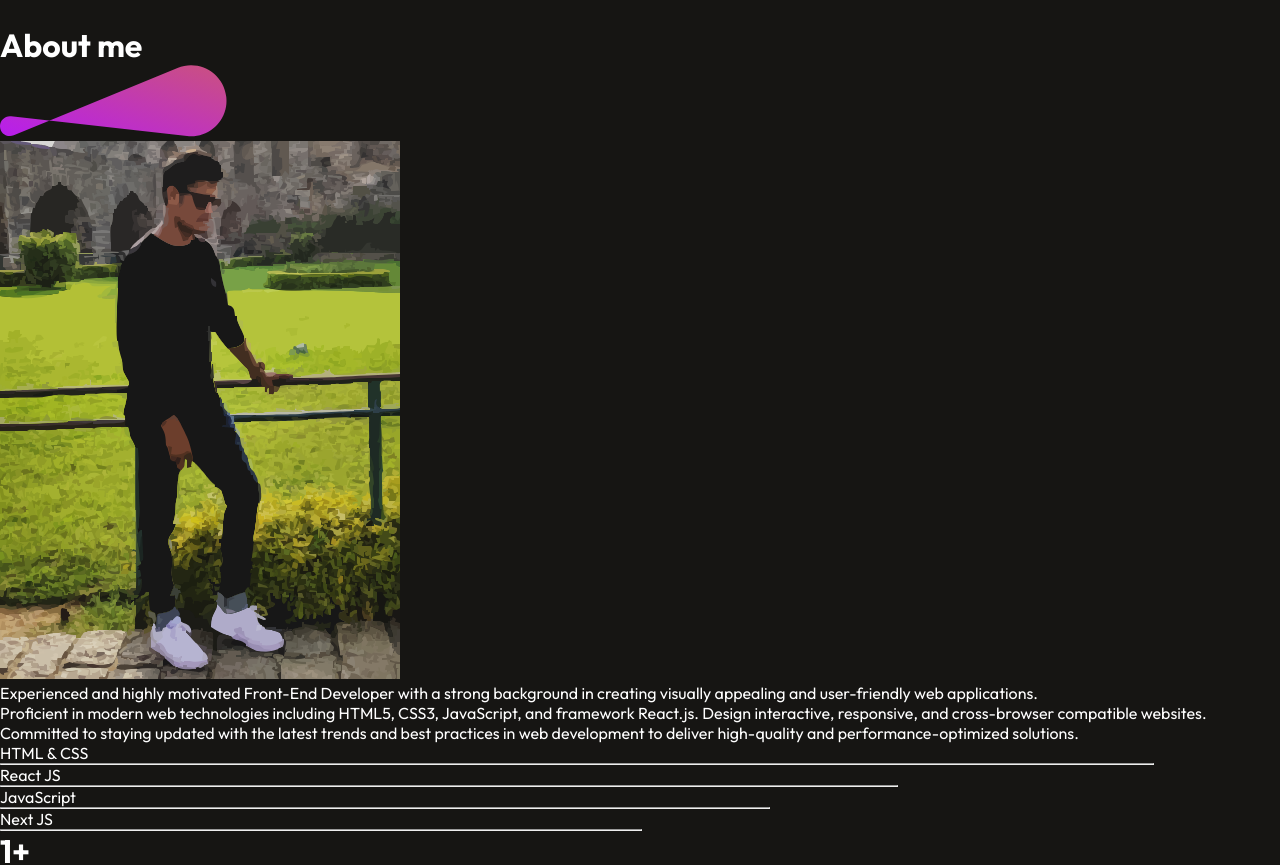
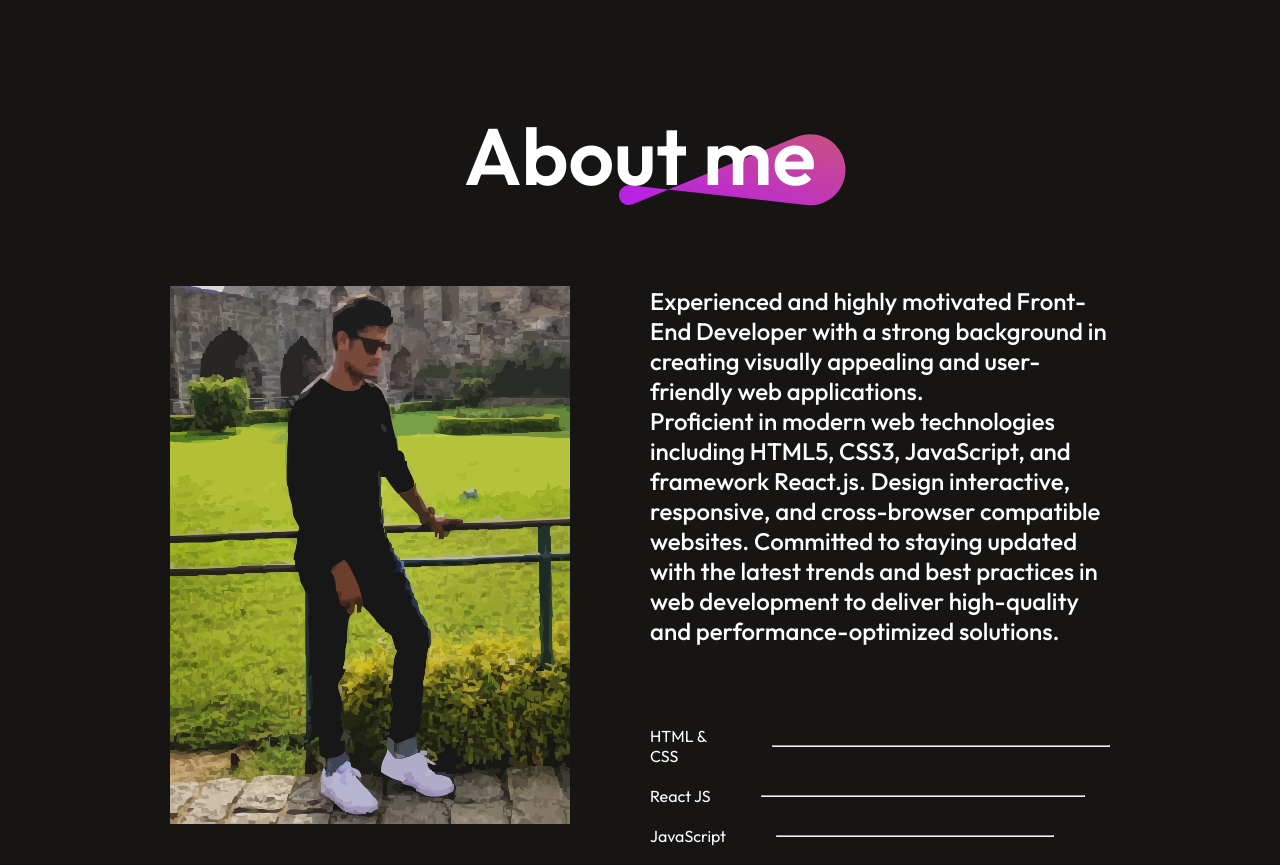
Before and after one commit to pramodkumarrout/pramodkumarroutportfolio, a React (Vite) app: page / in a window 1280 px wide. Shown: the part 1160-2025 px from the top of the page. Built offline with nearby package versions, Linux system fonts and the light colour scheme.

Commit message:
skills section update

```diff
--- a/src/Components/About/About.css
+++ b/src/Components/About/About.css
@@ -0,0 +1,55 @@
+.about {
+    display: flex;
+    flex-direction: column;
+    align-items: center;
+    justify-content: center;
+    gap: 80px;
+    margin: 80px 170px;
+}
+
+.about-title {
+     position: relative;
+
+}
+.about-title h1 {
+     padding: 0px 30px;
+     font-size: 80px;
+     font-weight: 600;
+}
+
+.about-title img {
+    position: absolute;
+    bottom: 0;
+    right: 0;
+    z-index: -1;
+}
+
+.about-sections {
+    display: flex;
+    gap: 80px;
+}
+
+.about-right {
+     display: flex;
+     flex-direction: column;
+     gap: 80px;
+}
+.about-para {
+     display: flex;
+     flex-direction: column;
+     font-size: 24px;
+     font-weight: 500;
+}
+
+.about-skills {
+     display: flex;
+     flex-direction: column;
+     gap: 20px;
+}
+
+.about-skill {
+     display: flex;
+     gap: 50px;
+     align-items: center;
+     transition: 0.3s;
+}
--- a/src/Components/About/About.jsx
+++ b/src/Components/About/About.jsx
@@ -11,7 +11,7 @@ const About = () => {
             <img src= {theme_pattern} alt = "" />
         </div>
 
-        <div className = "about=sections">
+        <div className = "about-sections">
             <div className = "about-left">
                 <img src= {profile_img} alt= "" />
             </div>
```
